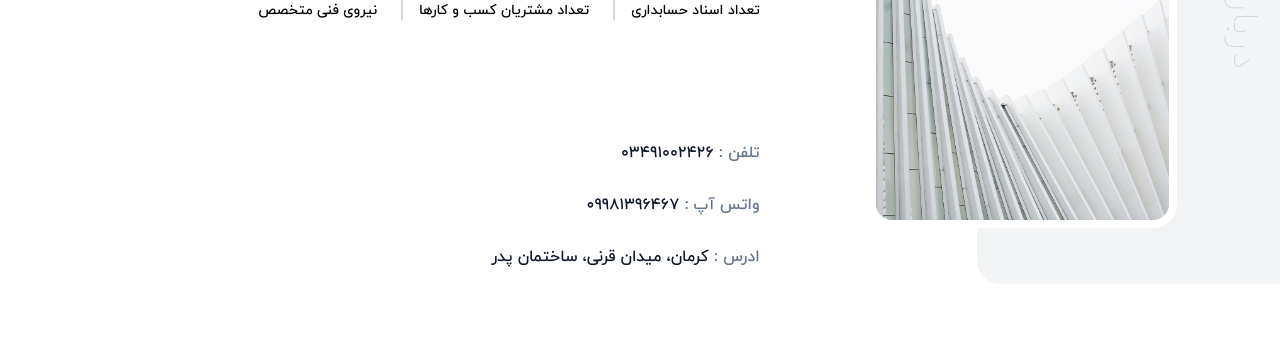
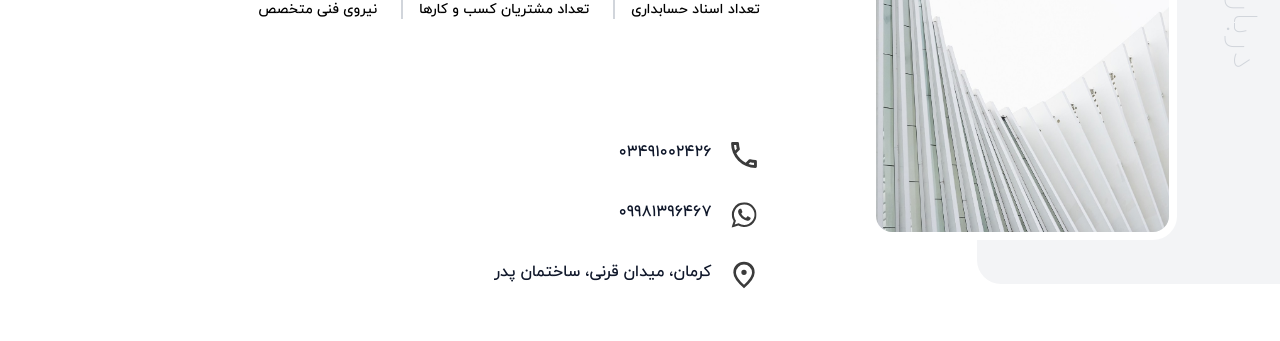
Before and after one commit to side-26/hesabro-app, a Vue app: page / in a window 1280 px wide. Shown: the part 2540-2881 px from the top of the page. Built offline with nearby package versions, Linux system fonts and the light colour scheme; no server answers.

Commit message:
fix : change about-us texts to icons

```diff
--- a/src/views/Home/Home.vue
+++ b/src/views/Home/Home.vue
@@ -35,16 +35,16 @@
               <about-us-item :itemArr="item" v-for="item in achivements" :key="item.id" />
             </section>
             <section class="bg-gray-50 py-4 px-3 mr-[-11px] md:mr-0 md:bg-transparent">
-              <div class="font-medium text-sm md:text-base">
-                <span class="text-slate-500">تلفن : </span>
+              <div class="font-medium text-sm md:text-base flex">
+                <figure class="text-slate-500 ml-4 w-8 h-8"><img class="w-full h-full" src="../../../public/img/phoneIcon.svg" alt="company-phoneNumber" /></figure>
                 <a class="text-slate-900" href="tel:03491002424">{{ toFarsiNumber('03491002426') }}</a>
               </div>
-              <div class="font-medium text-sm md:text-base my-7">
-                <span class="text-slate-500">واتس آپ : </span>
+              <div class="font-medium text-sm md:text-base flex my-7">
+                <figure class="text-slate-500 ml-4 w-8 h-8"><img class="w-full h-full" src="../../../public/img/whatsApp.svg" alt="company-whatsapp-account" /></figure>
                 <a class="text-slate-900" href="tel:09981396467">{{ toFarsiNumber('09981396467') }}</a>
               </div>
-              <div class="font-medium text-sm md:text-base">
-                <span class="text-slate-500">ادرس : </span>
+              <div class="font-medium text-sm md:text-base flex">
+                <figure class="text-slate-500 ml-4 w-8 h-8"><img class="w-full h-full" src="../../../public/img/mapMarker.svg" alt="company-address" /></figure>
                 <span class="text-slate-900">کرمان، میدان قرنی، ساختمان پدر</span>
               </div>
             </section>
```
